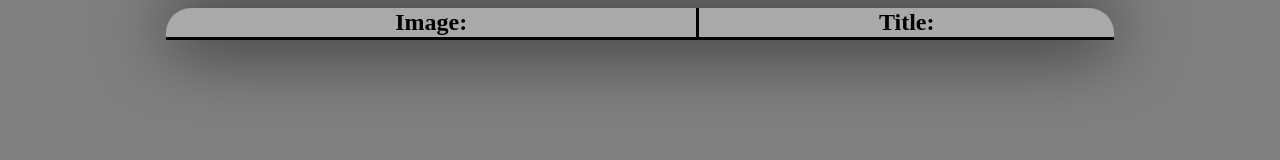
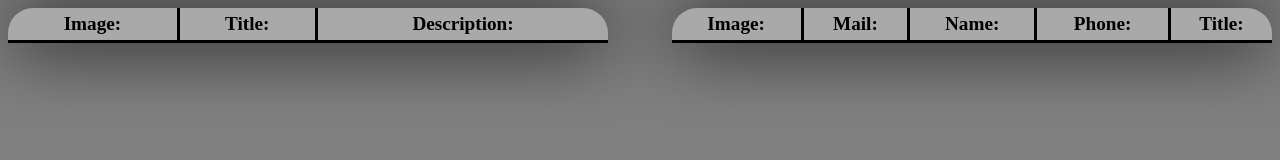
Before and after one commit to Loxiuz/API-Firebase, a plain HTML site: page index.html in a window 1280 px wide. Drawn offline with Linux system fonts and the light colour scheme; no server answers.

Commit message:
user table

```diff
--- a/index.html
+++ b/index.html
@@ -8,12 +8,25 @@
     <title>Document</title>
   </head>
   <body>
-    <table id="data_table">
-      <tr>
-        <th id="image">Image:</th>
-        <th id="title">Title:</th>
-      </tr>
-    </table>
+    <div id="grid-container">
+      <table id="data_table">
+        <tr>
+          <th id="post_image">Image:</th>
+          <th id="post_title">Title:</th>
+          <th id="post_description">Description:</th>
+        </tr>
+      </table>
+      <table id="user_table">
+        <tr>
+          <th id="user_image">Image:</th>
+          <th id="user_mail">Mail:</th>
+          <th id="user_name">Name:</th>
+          <th id="user_phone">Phone:</th>
+          <th id="user_title">Title:</th>
+        </tr>
+      </table>
+    </div>
+
     <script src="script.js"></script>
   </body>
 </html>
--- a/script.js
+++ b/script.js
@@ -19,13 +19,13 @@ async function getPosts() {
 }
 
 function preparePostData(dataObject) {
-  console.log("Prepare Post Data");
+  console.log("Prepare Data");
   //Makes the json-object to an array
   let dataArray = [];
   for (const key in dataObject) {
-    const post = dataObject[key];
+    const data = dataObject[key];
     const id = key;
-    dataArray.push(post);
+    dataArray.push(data);
   }
   return dataArray;
 }
@@ -40,6 +40,7 @@ function showPosts(posts) {
   <tr>
     <td><image src=${post.image}></td>
     <td>${post.title}</td>
+    <td>${post.body}</td>
   </tr>
   `;
     document.querySelector("#data_table").insertAdjacentHTML("beforeend", html);
--- a/style.css
+++ b/style.css
@@ -1,19 +1,28 @@
 body {
   background-color: grey;
 }
+#grid-container {
+  display: grid;
+  grid-template-columns: 1fr 1fr;
+  gap: 5%;
+}
 table {
   border-collapse: collapse;
-  width: 75%;
-  margin: auto;
   background-color: darkgray;
   box-shadow: 0px 0px 75px black;
   border-top-right-radius: 25px;
   border-top-left-radius: 25px;
 }
 th {
-  font-size: 150%;
+  font-size: 120%;
+  height: 30px;
 }
-#title {
+#post_title,
+#post_description,
+#user_mail,
+#user_name,
+#user_phone,
+#user_title {
   border-left: 3px solid black;
 }
 tr {
@@ -28,5 +37,5 @@ td:last-child {
   border-right: none;
 }
 img {
-  width: 80%;
+  width: 100%;
 }
```
